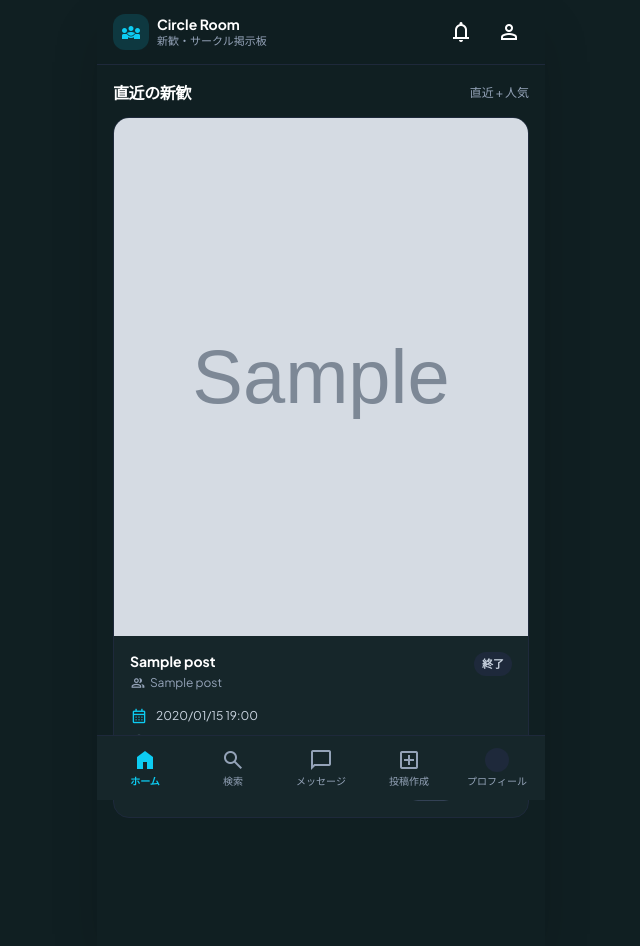
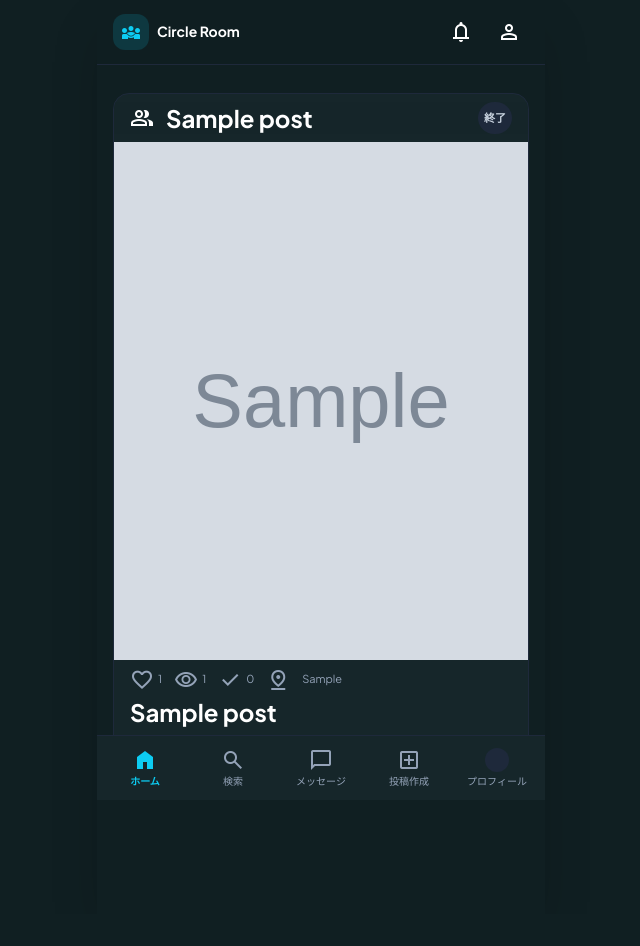
Before and after one commit to alanryota020412-pixel/okadainsta, a Django app: page / in a window 1280 px wide. Shown: the whole page, without its empty margins (319-959 px from the left). After the commit the page ends 786 px from the top, so only its background shows below. Run offline with Django 5.2, Linux system fonts and the light colour scheme; tables that the repository leaves empty hold one stand-in row (values such as "Sample post"); grey boxes marked "Sample" are stand-in pictures; some libraries are stand-ins or nearby versions.

Commit message:
UIの調整．画像タップで全表示．

```diff
--- a/templates/core/parts/header.html
+++ b/templates/core/parts/header.html
@@ -5,7 +5,7 @@
     </div>
     <div>
       <div class="text-sm font-bold leading-tight">Circle Room</div>
-      <div class="text-[11px] text-slate-500 dark:text-slate-400 leading-tight">新歓・サークル掲示板</div>
+      {% comment %} <div class="text-[11px] text-slate-500 dark:text-slate-400 leading-tight">新歓・サークル掲示板</div> {% endcomment %}
     </div>
   </div>
 
--- a/templates/core/parts/tab_home.html
+++ b/templates/core/parts/tab_home.html
@@ -1,14 +1,28 @@
 <section id="tab-home" class="tab-section px-4 py-4">
-  <div class="flex items-center justify-between">
+  {% comment %} <div class="flex items-center justify-between">
     <h2 class="text-base font-bold tracking-tight">直近の新歓</h2>
     <div class="text-xs text-slate-500 dark:text-slate-400">直近 + 人気</div>
-  </div>
+  </div> {% endcomment %}
 
   <div class="mt-3 grid gap-3">
     {% for p in posts %}
-      <article class="rounded-2xl bg-white dark:bg-surface-dark border border-slate-200 dark:border-slate-800 overflow-hidden">
+    <!--サークル名-->
+      <article class="relative rounded-2xl bg-white dark:bg-surface-dark border border-slate-200 dark:border-slate-800 overflow-hidden">
+        <div class="absolute top-2 left-0 w-full flex px-4 h-30 bg-white/90 dark:bg-surface-dark/90 backdrop-blur text-2xl font-bold">
+          <span class="inline-flex items-center gap-3">
+            <span class="material-symbols-outlined" style="text-2xl font-bold">group</span>
+            <!--たぶんサークル名を自動設定する機能がない-->
+            {{ p.circle_name}}
+          </span>
+          {% if p.effective_status == "closed" %}
+            <span class="shrink-0 inline-flex items-center px-1.5 py-0.1 rounded-full text-[11px] font-bold bg-slate-200 dark:bg-slate-800 text-slate-700 dark:text-slate-300 ml-auto">終了</span>
+          {% else %}
+            <span class="shrink-0 inline-flex items-center px-1.5 py-0.1 rounded-full text-[11px] font-bold bg-primary/15 text-primary ml-auto">募集中</span>
+          {% endif %}
+        </div>
+        <!--画像-->
         {% if p.image %}
-          <button type="button" class="w-full block" onclick="openPostModal({{ p.id }})">
+          <button type="button" class="w-full block pt-12" onclick="openImageModal('{{ p.image.url }}')">
             <div class="relative w-full aspect-[4/5]">
               <img
                 class="absolute inset-0 w-full h-full object-cover"
@@ -18,68 +32,58 @@
             </div>
           </button>
         {% else %}
-          <button type="button"
-                  class="w-full block"
-                  onclick="openPostModal({{ p.id }})">
-            <div class="w-full aspect-[4/5] bg-slate-100 dark:bg-slate-800
-                        flex items-center justify-center">
-              <span class="text-slate-400 text-sm">
-                画像なし（タップで詳細）
+          <div class="pt-12"></div>
+        {% endif %}
+      <!--画像下部-->
+      <div class="px-4 pb-4 pt-2">
+        <div class="mt-0 flex items-center justify-between">
+          <div class="flex items-center gap-3 text-[11px] text-slate-500 dark:text-slate-400">
+            <span class="inline-flex items-center gap-1">
+              <span class="material-symbols-outlined" style="font-size:24px;">favorite</span>
+              {{ p.favs_count|default:"0" }}
             </span>
-            </div>
-          </button>
-        {% endif %}
-
-        <div class="p-4">
-          <div class="flex items-start justify-between gap-2">
-            <div>
-              <div class="text-sm font-bold leading-snug">{{ p.title }}</div>
-              <div class="mt-1 text-xs text-slate-500 dark:text-slate-400">
             <span class="inline-flex items-center gap-1">
-                  <span class="material-symbols-outlined" style="font-size:16px;">group</span>
-                  {{ p.circle_name|default:"（サークル名未設定）" }}
+              <span class="material-symbols-outlined" style="font-size:24px;">visibility</span>
+              {{ p.views_count|default:"0" }}
             </span>
-              </div>
-            </div>
-
-            {% if p.effective_status == "closed" %}
-              <span class="shrink-0 inline-flex items-center px-2 py-1 rounded-full text-[11px] font-bold bg-slate-200 dark:bg-slate-800 text-slate-700 dark:text-slate-300">終了</span>
-            {% else %}
-              <span class="shrink-0 inline-flex items-center px-2 py-1 rounded-full text-[11px] font-bold bg-primary/15 text-primary">募集中</span>
-            {% endif %}
-          </div>
-
-          <div class="mt-3 grid gap-2 text-xs text-slate-600 dark:text-slate-300">
-            <div class="flex items-center gap-2">
-              <span class="material-symbols-outlined text-primary" style="font-size:18px;">calendar_month</span>
-              <span>{{ p.event_at|date:"Y/m/d H:i" }}</span>
-            </div>
-            <div class="flex items-center gap-2">
-              <span class="material-symbols-outlined text-slate-400" style="font-size:18px;">pin_drop</span>
+            <span class="inline-flex items-center gap-1">
+              <span class="material-symbols-outlined" style="font-size:24px;">check</span>
+              {{ p.checks_count|default:"0" }}
+            </span>
+            <span class="material-symbols-outlined text-slate-400" style="font-size:24px;">pin_drop</span>
             <span class="line-clamp-1">{{ p.place|default:"（場所未設定）" }}</span>
           </div>
         </div>
-
-          <div class="mt-4 flex items-center justify-between">
-            <div class="flex items-center gap-3 text-[11px] text-slate-500 dark:text-slate-400">
-              <span class="inline-flex items-center gap-1">
-                <span class="material-symbols-outlined" style="font-size:16px;">favorite</span>
-                {{ p.favs_count|default:"0" }}
+        <div class="flex items-start justify-between gap-2">
+          <div class="mt-1 text-2xl font-bold leading-snug">
+            {{ p.title }}
+          </div>
+        </div>
+        <div class="mt-1 grid gap-2 text-xs text-slate-600 dark:text-slate-300">
+          <div class="flex items-center gap-2">
+            <span>{{ p.event_at|date:"Y/m/d H:i" }}</span>
+          </div>
+        </div>
+        <div class="mt-1 grid gap-2 text-xs text-slate-600 dark:text-slate-300">
+          <!-- 詳細 -->
+          {% if p.detail %}
+            <p class="flex flex-wrap items-center gap-2">
+              <span>{{ p.detail }}</span>
+              <span
+                class="text-primary cursor-pointer underline whitespace-nowrap"
+                onclick="openPostModal({{ p.id }})"
+              >
+                詳細はこちら
               </span>
-              <span class="inline-flex items-center gap-1">
-                <span class="material-symbols-outlined" style="font-size:16px;">visibility</span>
-                {{ p.views_count|default:"0" }}
+            </p>
+          {% else %}
+                            <span
+                class="text-primary cursor-pointer underline whitespace-nowrap"
+                onclick="openPostModal({{ p.id }})"
+              >
+                詳細はこちら
               </span>
-            </div>
-
-            <div class="flex items-center gap-2">
-              <button type="button" class="px-3 py-2 rounded-xl bg-slate-100 dark:bg-input-dark border border-slate-200 dark:border-slate-700 text-xs font-bold hover:opacity-90" onclick="openPostModal({{ p.id }})">
-                詳細
-              </button>
-              <button type="button" class="px-3 py-2 rounded-xl bg-primary text-background-dark text-xs font-bold hover:opacity-90" onclick="toggleFavorite({{ p.id }})">
-                保存
-              </button>
-            </div>
+          {% endif %}
         </div>
       </div>
       </article>
@@ -88,5 +92,36 @@
         まだ投稿がありません。
       </div>
     {% endfor %}
+    <!-- 画像全画面モーダル（forの外に1個だけ） -->
+      <div
+        id="imageModal"
+        class="fixed inset-0 z-[80] hidden bg-black/80 flex items-center justify-center"
+        onclick="closeImageModal()"
+      >
+        <img
+          id="imageModalImg"
+          class="max-w-full max-h-full object-contain"
+          src=""
+          alt="full image"
+          onclick="event.stopPropagation()"
+        >
+      </div>
+      <script>
+        // DOMが出来た後に取る（ここが超重要）
+        const imageModal = document.getElementById("imageModal");
+        const imageModalImg = document.getElementById("imageModalImg");
+
+        // onclick="openImageModal(...)" から呼べるように window に生やす
+        window.openImageModal = function (src) {
+          imageModalImg.src = src;
+          imageModal.classList.remove("hidden");
+        };
+
+        window.closeImageModal = function () {
+          imageModal.classList.add("hidden");
+          imageModalImg.src = "";
+        };
+      </script>
+      </div>
   </div>
 </section>
```
Lines whose indentation alone changed are shown as unchanged.
